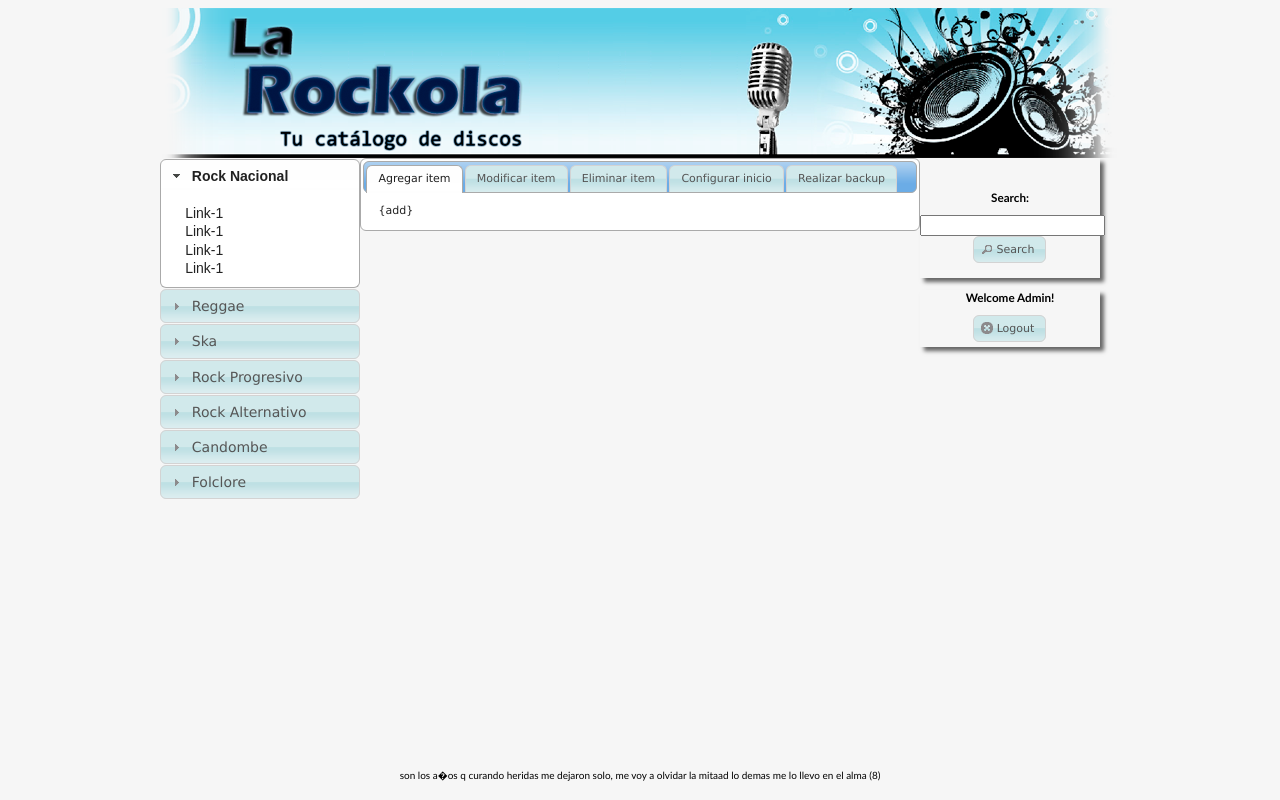
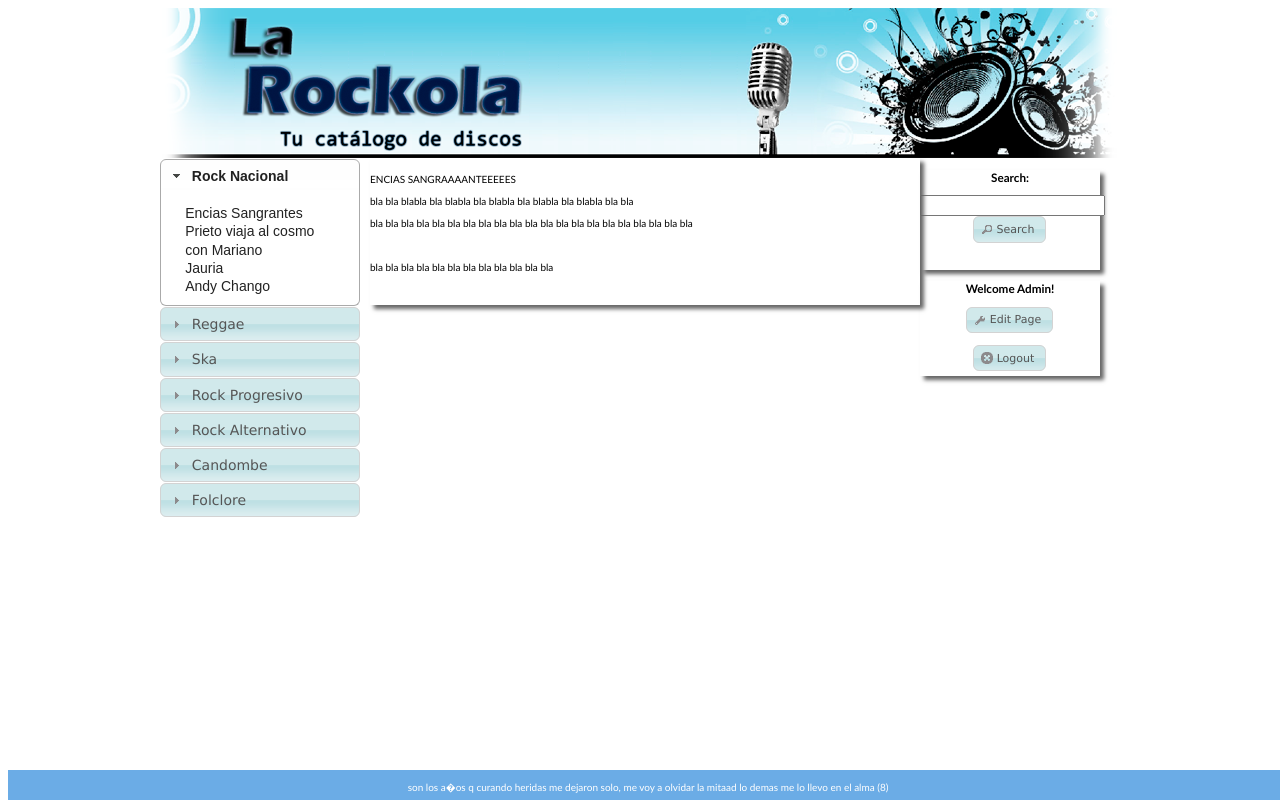
Before and after one commit to diegosch21/IAW-proy3, a PHP site: page /index.php?ar=enciassangrantes in a window 1280 px wide. Run offline with PHP 8.4, Linux system fonts and the light colour scheme; the visitor is signed in with stand-in values (Sample User, id 1); some libraries are stand-ins or nearby versions.

Commit message:
extend socialNetwork

```diff
--- a/index.php
+++ b/index.php
@@ -7,18 +7,26 @@ require_once('_lib/descriptor.php');
 $desc = new descriptor("conf/conf.xml");
 
 
+$maincontent = 'public_html/contents/home.html';
+
 session_start();
 if (isset($_SESSION['user'])){
 	if ($_SESSION['user']=='admin'){
-		$maincontent = 'public_html/contents/admin.html';
-		$login = 'public_html/contents/logout.html';
+		if (!(empty($_GET['edit']))&&$_GET['edit']==true)
+			$maincontent = 'public_html/contents/admin.html';
+		$login = 'public_html/contents/menuAdmin.html';
 	}
 
 }
 else
 {
-	$maincontent = 'public_html/contents/home.html';
 	$login = 'public_html/contents/login.html';
+}
+//esto deberia hacerse con base de dato y generar el ensiassangrantes.html dinamicamente
+if (!(empty($_GET['ar']))) {
+	if($_GET['ar']=="enciassangrantes")
+		$maincontent = 'public_html/contents/enciassangrantes.html';
+
 }
 
 $desc->agregarItem('maincontent', $maincontent);
--- a/public_html/contents/admin.html
+++ b/public_html/contents/admin.html
@@ -6,7 +6,7 @@
 			<li><a href="#tabs-2">Modificar item</a></li>
 			<li><a href="#tabs-3">Eliminar item</a></li>
 			<li><a href="#tabs-4">Configurar inicio</a></li>
-			<li><a href="#tabs-5">Realizar backup</a></li>
+			<li><a href="#tabs-5">Resguardar</a></li>
 		</ul>
 		<div id="tabs-1">{add}</div>
 		<div id="tabs-2">{edit}</div>
--- /dev/null
+++ b/public_html/contents/enciassangrantes.html
@@ -0,0 +1,10 @@
+<div style="padding-left:470px; padding-top:5px" class="fb-like" data-href="http://localhost/home/index.php?ar=enciassangrantes" data-send="false" data-layout="button_count" data-width="450" data-show-faces="false"></div>
+<div>
+	<p>ENCIAS SANGRAAAANTEEEEES</p>
+	<p>bla bla blabla bla blabla bla blabla bla blabla bla blabla bla bla</p>
+	<p>bla bla bla bla bla bla bla bla bla bla bla bla bla bla bla bla bla bla bla bla bla</p>
+	<p>&nbsp;</p>
+	<p>bla bla bla bla bla bla bla bla bla bla bla bla</p>
+	<p>&nbsp;</p>
+</div>
+<div style="margin-top=70%" class="fb-comments" data-href="http://localhost/home/index.php?ar=enciassangrantes" data-num-posts="2" data-width="550"></div>
--- a/public_html/contents/logout.html
+++ /dev/null
@@ -1,4 +0,0 @@
-<h3>Welcome Admin!</h3>
-<div style="padding-bottom:5px;">
-	<a href="logout.php" id="buttonLogout">Logout</a>
-</div>
--- /dev/null
+++ b/public_html/contents/menuAdmin.html
@@ -0,0 +1,5 @@
+<h3>Welcome Admin!</h3>
+<div style="padding-bottom:5px;">
+	<div style="margin-bottom:12px;"><a href="index.php?edit=true" id="buttonEdit">Edit Page</a></div>
+	<div><a href="logout.php" id="buttonLogout">Logout</a></div>
+</div>
--- a/templates/template/css/style.css
+++ b/templates/template/css/style.css
@@ -1,4 +1,4 @@
-body{ background-color:#F6F6F6;}
+
 .Sheet
 {
 
@@ -31,7 +31,14 @@ body{ background-color:#F6F6F6;}
 	float:left;
 	position:relative;
 	z-index:0;
-	width: 560px;
+	margin-left: 10px;
+	width: 550px;
+	box-shadow: 4px 4px 4px #666;
+	-moz-box-shadow: 4px 4px 4px #666;
+	-webkit-box-shadow: 4px 4px 4px #666;
+	-ms-filter: "progid:DXImageTransform.Microsoft.Blur(pixelRadius=3,MakeShadow=true,ShadowOpacity=0.5)";
+
+	z-index:1;
 
 }
 .right
@@ -57,6 +64,7 @@ body{ background-color:#F6F6F6;}
 	z-index:1;
 
 }
+
 #mensajeError
 {
 	padding-bottom:5px;
@@ -68,7 +76,6 @@ body{ background-color:#F6F6F6;}
 	text-align: center;
 	height: 40px;
 	width: 180px;
-	padding-top: 20px;
 	padding-bottom: 60px;
 	box-shadow: 4px 4px 4px #666;
 	-moz-box-shadow: 4px 4px 4px #666;
@@ -81,7 +88,13 @@ body{ background-color:#F6F6F6;}
 }
 .Footer
 {
-	padding-top: 600px;
+	position:fixed;
+	background: #6bace6;
+	height:30px;
+	bottom: 0px;
+	color: #FFF;
+	clear:both;
+	width:100%;
 }
 
 div.Header-png
--- a/templates/template/js/script.js
+++ b/templates/template/js/script.js
@@ -36,6 +36,11 @@ $(function(){
 				$("#buttonLogout").button({
 				   icons: {
 					  primary: 'ui-icon ui-icon-circle-close',
+				   }
+				});
+				$("#buttonEdit").button({
+				   icons: {
+					  primary: 'ui-icon ui-icon-wrench',
 				   }
 				});
 				$("#buttonSearch").button({
--- a/templates/template/template.html
+++ b/templates/template/template.html
@@ -1,5 +1,6 @@
 <!DOCTYPE html PUBLIC "-//W3C//DTD XHTML 1.0 Transitional//EN" "http://www.w3.org/TR/xhtml1/DTD/xhtml1-transitional.dtd">
 <html xmlns="http://www.w3.org/1999/xhtml" dir="ltr" lang="es-ES" xml:lang="es">
+<html xmlns="http://www.w3.org/1999/xhtml" xmlns:fb="http://www.facebook.com/2008/fbml">
 <head>
 	<meta http-equiv="Content-Type" content="text/html; charset=UTF-8" />
     <title>{titulo}</title>
@@ -12,6 +13,19 @@
 </head>
 
 	<body>
+		<div id="fb-root"></div>
+		<script>
+		  window.fbAsyncInit = function() {
+			FB.init({appId: 'your app id', status: true, cookie: true,
+					 xfbml: true});
+		  };
+		  (function() {
+			var e = document.createElement('script'); e.async = true;
+			e.src = document.location.protocol +
+			  '//connect.facebook.net/en_US/all.js';
+			document.getElementById('fb-root').appendChild(e);
+		  }());
+		</script>
 		<div class="Sheet">
 			<div class="Header-png"></div>
 			<div class="main">
@@ -23,10 +37,10 @@
 						<div>
 							<h3><a href="#" class="TituloGenero">Rock Nacional</a></h3>
 							<div >
-								<a href="#" class="linkGenero">Link-1</a>
-								<a href="#" class="linkGenero">Link-1</a>
-								<a href="#" class="linkGenero">Link-1</a>
-								<a href="#" class="linkGenero">Link-1</a>
+								<a href="index.php?ar=enciassangrantes" class="linkGenero">Encias Sangrantes</a>
+								<a href="#" class="linkGenero">Prieto viaja al cosmo con Mariano</a>
+								<a href="#" class="linkGenero">Jauria</a>
+								<a href="#" class="linkGenero">Andy Chango</a>
 							</div>
 
 						</div>
@@ -57,6 +71,7 @@
 					</div>
 
 				</div>
+
 				<div class="content">
 
 					{maincontent}
@@ -76,10 +91,10 @@
 						{login}
 					</div>
 				</div>
-				<div class="Footer">
-					{footer}
-				</div>
 			</div>
+		</div>
+		<div class="Footer">
+			{footer}
 		</div>
 	</body>
 </html>
```
